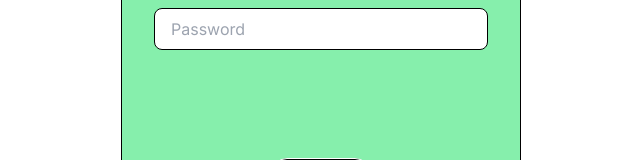
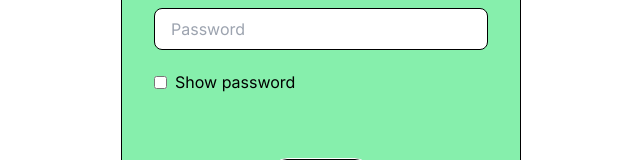
Before and after one commit to IgorGrieder/Library, a Next.js app in the folder library/: page /signIn in a window 1280 px wide. Shown: the part 385-545 px from the top of the page, without its empty margins (319-959 px from the left). Built offline with nearby package versions, Linux system fonts and the light colour scheme; no server answers.

Commit message:
Added the possibilty to display the password ebing written in the login page

```diff
--- a/library/src/app/signIn/page.tsx
+++ b/library/src/app/signIn/page.tsx
@@ -4,12 +4,21 @@ import ErrorBox from '@/components/ErrorBox';
 import { userCtx } from '@/context/userContext';
 import axiosInstance from '@/utils/axios';
 import { useRouter } from 'next/navigation';
-import { ChangeEvent, FormEvent, useContext, useState } from 'react';
+import {
+  ChangeEvent,
+  FormEvent,
+  MouseEventHandler,
+  useContext,
+  useRef,
+  useState,
+} from 'react';
 
 const SignIn = () => {
   const [userInput, setUserInput] = useState({ user: '', password: '' }); // State object to control the user and the password input
   const [wrongLogIn, setWrongLogIn] = useState(false); // State to check if the user typed a wrong log in information
   const [inputError, setInputError] = useState(false); // State to check if the user didn't type the right in information
+  const refPasswordInput = useRef<HTMLInputElement>(null); // Refference to the password input
+  const refPasswordText = useRef<HTMLInputElement>(null); // Refference to the password input
   const userContext = useContext(userCtx); // Importing the user context
   const router = useRouter(); // Creating an instance of router
 
@@ -94,6 +103,17 @@ const SignIn = () => {
     });
   };
 
+  // Function to show the password clicking in the checkbox
+  const handlePasswordCheckbox: MouseEventHandler<HTMLInputElement> = (e) => {
+    if (!refPasswordInput.current) return; // In case the ref is null end the function
+    // Switch the input type between 'password' and 'text'
+    if (refPasswordInput.current.type === 'password') {
+      refPasswordInput.current.type = 'text';
+    } else {
+      refPasswordInput.current.type = 'password';
+    }
+  };
+
   return (
     <div className="flex h-screen items-center justify-center overflow-hidden bg-white p-40 text-black">
       <form
@@ -112,11 +132,26 @@ const SignIn = () => {
         <input
           type="password"
           name="password"
-          className="mb-auto w-full rounded-lg border border-black px-4 py-2 outline-none"
+          className="mb-5 w-full rounded-lg border border-black px-4 py-2 outline-none"
           placeholder="Password"
           onChange={handleInputs}
+          ref={refPasswordInput}
           required
         />
+        <div className="mb-auto flex items-center gap-2 self-start">
+          <input
+            type="checkbox"
+            id="showPasswordCheckbox"
+            onClick={handlePasswordCheckbox}
+            className="cursor-pointer hover:bg-black/20"
+          />
+          <label
+            htmlFor="showPasswordCheckbox"
+            className="cursor-pointer select-none text-black"
+          >
+            Show password
+          </label>
+        </div>
         {wrongLogIn && (
           <ErrorBox text="Incorrect username and/or password. Please try again."></ErrorBox>
         )}
--- a/library/src/components/header.tsx
+++ b/library/src/components/header.tsx
@@ -133,12 +133,12 @@ const Header = ({ setIsFinishedLocalStorage, handleCartClick }: Props) => {
               viewBox="0 0 24 24"
               strokeWidth={1.5}
               stroke="currentColor"
-              className="size-6"
+              className="size-6 scale-150"
             >
               <path
                 strokeLinecap="round"
                 strokeLinejoin="round"
-                d="M2.25 3h1.386c.51 0 .955.343 1.087.835l.383 1.437M7.5 14.25a3 3 0 0 0-3 3h15.75m-12.75-3h11.218c1.121-2.3 2.1-4.684 2.924-7.138a60.114 60.114 0 0 0-16.536-1.84M7.5 14.25 5.106 5.272M6 20.25a.75.75 0 1 1-1.5 0 .75.75 0 0 1 1.5 0Zm12.75 0a.75.75 0 1 1-1.5 0 .75.75 0 0 1 1.5 0Z"
+                d="M17.982 18.725A7.488 7.488 0 0 0 12 15.75a7.488 7.488 0 0 0-5.982 2.975m11.963 0a9 9 0 1 0-11.963 0m11.963 0A8.966 8.966 0 0 1 12 21a8.966 8.966 0 0 1-5.982-2.275M15 9.75a3 3 0 1 1-6 0 3 3 0 0 1 6 0Z"
               />
             </svg>
           </button>
```
